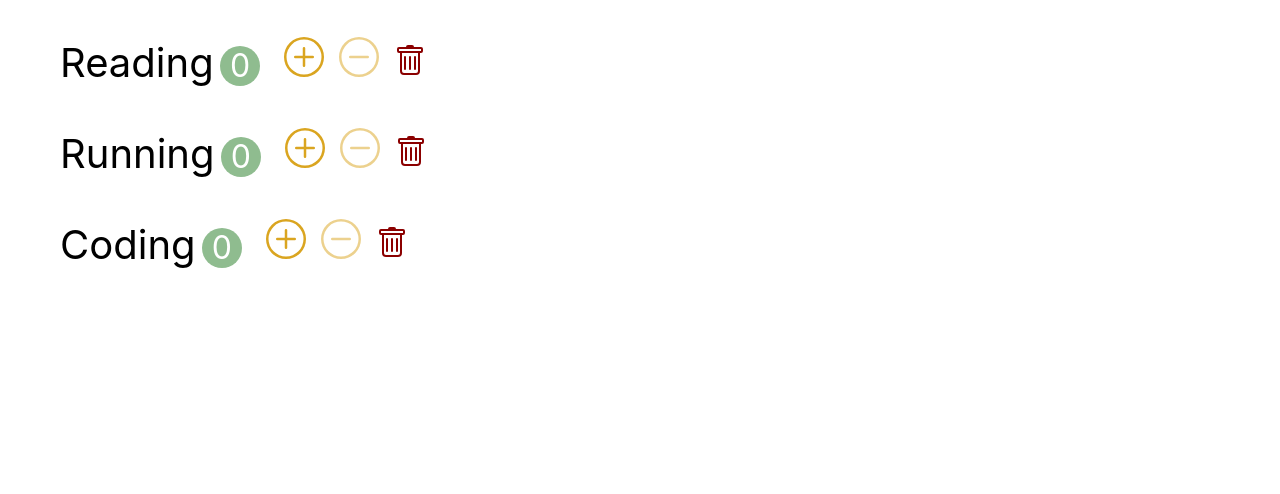
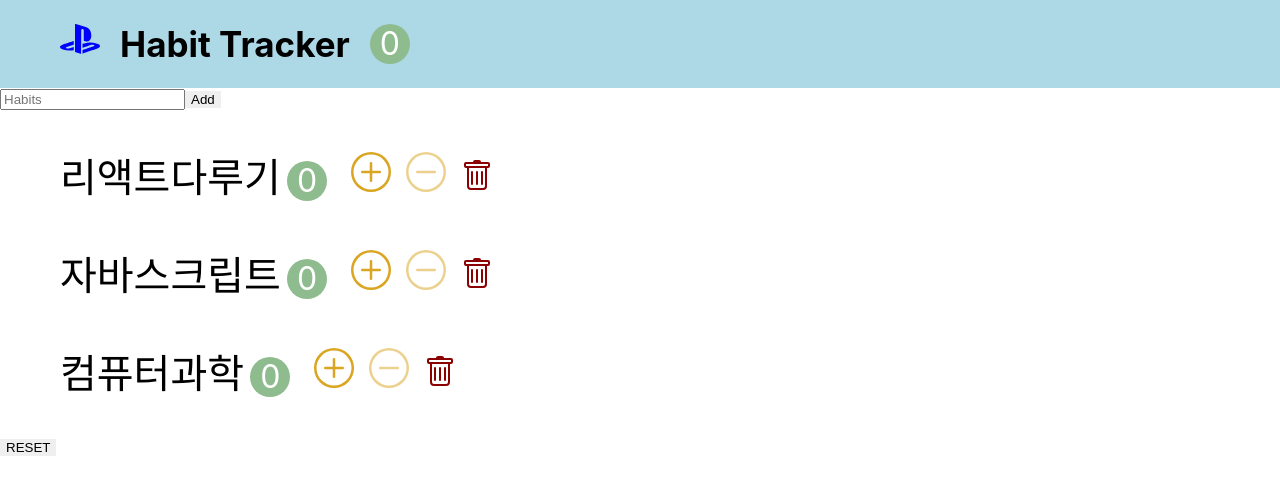
Before and after one commit to Joahkim/Habit-Tracker, a React (Create React App) app: page / in a window 1280 px wide. Shown: the top 494 px of the page. Built offline with nearby package versions, Linux system fonts and the light colour scheme.

Commit message:
Habit Tracker Complete _ Functional

```diff
--- a/src/app.jsx
+++ b/src/app.jsx
@@ -1,45 +1,21 @@
-import React, { Component } from "react";
+import React, { useState } from "react";
 import "./App.css";
-import Habits from "./components/habits";
+import NavFu from "./components/fuNav";
+import FuBody from "./components/FuBody";
 
-class App extends Component {
-  state = {
-    habits: [
-      { id: 1, name: "Reading", count: 0 },
-      { id: 2, name: "Running", count: 0 },
-      { id: 3, name: "Coding", count: 0 },
-    ],
-  };
+function App() {
+  const [habits, setHabits] = useState([
+    { id: 1, name: "리액트다루기", count: 0 },
+    { id: 2, name: "자바스크립트", count: 0 },
+    { id: 3, name: "컴퓨터과학", count: 0 },
+  ]);
 
-  handleIncrement = (habit) => {
-    const habits = [...this.state.habits];
-    const index = habits.indexOf(habit);
-    habits[index].count++;
-    this.setState({ habits });
-  };
-
-  handleDecrement = (habit) => {
-    const habits = [...this.state.habits];
-    const index = habits.indexOf(habit);
-    habits[index].count--;
-    this.setState({ habits });
-  };
-
-  handleDelete = (habit) => {
-    const habits = this.state.habits.filter((item) => item.id !== habit.id);
-    this.setState({ habits });
-  };
-
-  render() {
-    return (
-      <Habits
-        habits={this.state.habits}
-        handleIncrement={this.handleIncrement}
-        handleDecrement={this.handleDecrement}
-        handleDelete={this.handleDelete}
-      />
-    );
-  }
+  return (
+    <>
+      <NavFu habits={habits} />
+      <FuBody habits={habits} setHabits={setHabits} />
+    </>
+  );
 }
 
 export default App;
--- /dev/null
+++ b/src/components/FuAddList.jsx
@@ -0,0 +1,29 @@
+import React, { useRef } from "react";
+
+const FuAddList = ({ habits, setHabits }) => {
+  const inputRef = useRef();
+  const formRef = useRef();
+
+  const submitHabit = (event) => {
+    event.preventDefault();
+    const name = inputRef.current.value;
+    name && handleAdd(name);
+    formRef.current.reset();
+  };
+
+  const handleAdd = (name) => {
+    const added = [{ id: Date.now(), name, count: 0 }, ...habits];
+    setHabits(added);
+  };
+
+  return (
+    <div>
+      <form onClick={submitHabit} ref={formRef}>
+        <input ref={inputRef} type="text" placeholder="Habits" />
+        <button>Add</button>
+      </form>
+    </div>
+  );
+};
+
+export default FuAddList;
--- /dev/null
+++ b/src/components/FuBody.jsx
@@ -0,0 +1,39 @@
+import React from "react";
+import FuHabits from "./fuHabits";
+import FuAddList from "./FuAddList";
+import FuResetBtn from "./FuResetBtn";
+
+const FuBody = ({ habits, setHabits }) => {
+  const handleIncrement = (habit) => {
+    const newHabits = [...habits];
+    const dataIndex = newHabits.indexOf(habit);
+    newHabits[dataIndex].count++;
+    setHabits(newHabits);
+  };
+
+  const handleDecrement = (habit) => {
+    const newHabits = [...habits];
+    const dataIndex = newHabits.indexOf(habit);
+    newHabits[dataIndex].count--;
+    setHabits(newHabits);
+  };
+
+  const handleDelete = (habit) => {
+    const newHabits = habits.filter((item) => item.id !== habit.id);
+    setHabits(newHabits);
+  };
+  return (
+    <>
+      <FuAddList habits={habits} setHabits={setHabits} />
+      <FuHabits
+        habits={habits}
+        handleIncrement={handleIncrement}
+        handleDecrement={handleDecrement}
+        handleDelete={handleDelete}
+      />
+      <FuResetBtn habits={habits} setHabits={setHabits} />
+    </>
+  );
+};
+
+export default FuBody;
--- /dev/null
+++ b/src/components/FuResetBtn.jsx
@@ -0,0 +1,15 @@
+import React from "react";
+
+const FuResetBtn = ({ habits, setHabits }) => {
+  const resetCounts = () => {
+    const newHabits = habits.map((habit) => {
+      habit.count = 0;
+      return habit;
+    });
+    setHabits(newHabits);
+  };
+
+  return <button onClick={resetCounts}>RESET</button>;
+};
+
+export default FuResetBtn;
--- /dev/null
+++ b/src/components/fuHabit.jsx
@@ -0,0 +1,34 @@
+import React from "react";
+import { BsPlusCircle, BsDashCircle, BsTrash } from "react-icons/bs";
+
+const HabitFu = ({ habit, handleIncrement, handleDecrement, handleDelete }) => {
+  const { name, count } = habit;
+
+  return (
+    <li className="habit">
+      <span className="habitName">{name}</span>
+      <span className="habitCount">{count}</span>
+      <button
+        className="habitBtn habitIncrease"
+        onClick={() => handleIncrement(habit)}
+      >
+        <BsPlusCircle />
+      </button>
+      <button
+        className="habitBtn habitDecrease"
+        onClick={() => handleDecrement(habit)}
+        disabled={count === 0}
+      >
+        <BsDashCircle />
+      </button>
+      <button
+        className="habitBtn habitDelete"
+        onClick={() => handleDelete(habit)}
+      >
+        <BsTrash />
+      </button>
+    </li>
+  );
+};
+
+export default HabitFu;
--- /dev/null
+++ b/src/components/fuHabits.jsx
@@ -0,0 +1,25 @@
+import React from "react";
+import Habit from "./fuHabit";
+
+const FuHabits = ({
+  habits,
+  handleIncrement,
+  handleDecrement,
+  handleDelete,
+}) => {
+  return (
+    <ul>
+      {habits.map((habit) => (
+        <Habit
+          habit={habit}
+          key={habit.id}
+          handleIncrement={handleIncrement}
+          handleDecrement={handleDecrement}
+          handleDelete={handleDelete}
+        />
+      ))}
+    </ul>
+  );
+};
+
+export default FuHabits;
--- /dev/null
+++ b/src/components/fuNav.css
@@ -0,0 +1,30 @@
+.navigation {
+  height: 11vh;
+  background-color: lightblue;
+  display: flex;
+  align-items: center;
+  padding-left: 50px;
+}
+
+.navItems {
+  margin: 0 10px;
+}
+.logo {
+  font-size: 40px;
+  color: blue;
+}
+.title {
+  font-size: 35px;
+  font-weight: bold;
+}
+.totalCount {
+  display: inline-block;
+  text-align: center;
+  font-size: 2rem;
+  width: 2.5rem;
+  height: 2.5rem;
+  line-height: 2.5rem;
+  background-color: darkseagreen;
+  color: white;
+  border-radius: 50%;
+}
--- /dev/null
+++ b/src/components/fuNav.jsx
@@ -0,0 +1,25 @@
+import React from "react";
+import { IoLogoPlaystation } from "react-icons/io";
+import "./fuNav.css";
+
+const NavFu = ({ habits }) => {
+  let totalCount = 0;
+
+  habits.forEach((habit) => {
+    totalCount += habit.count;
+  });
+
+  return (
+    <>
+      <nav className="navigation">
+        <span className="navItems logo">
+          <IoLogoPlaystation />
+        </span>
+        <span className="navItems title">Habit Tracker</span>
+        <div className="navItems totalCount">{totalCount}</div>
+      </nav>
+    </>
+  );
+};
+
+export default NavFu;
--- a/src/components/habit.jsx
+++ /dev/null
@@ -1,45 +0,0 @@
-import React, { Component } from "react";
-import { BsPlusCircle, BsDashCircle, BsTrash } from "react-icons/bs";
-
-class Habit extends Component {
-  // handleIncrement = () => {
-  //   this.props.onIncrement(this.props.habit);
-  // };
-  // handleDecrement = () => {
-  //   this.props.onDecrement(this.props.habit);
-  // };
-  // handleDelete = () => {
-  //   this.props.onDelete(this.props.habit);
-  // };
-
-  render() {
-    const { name, count } = this.props.habit;
-    return (
-      <li className="habit">
-        <span className="habitName">{name}</span>
-        <span className="habitCount">{count}</span>
-        <button
-          className="habitBtn habitIncrease"
-          onClick={() => this.props.handleIncrement(this.props.habit)}
-        >
-          <BsPlusCircle />
-        </button>
-        <button
-          className="habitBtn habitDecrease"
-          onClick={() => this.props.handleDecrement(this.props.habit)}
-          disabled={count === 0}
-        >
-          <BsDashCircle />
-        </button>
-        <button
-          className="habitBtn habitDelete"
-          onClick={() => this.props.handleDelete(this.props.habit)}
-        >
-          <BsTrash />
-        </button>
-      </li>
-    );
-  }
-}
-
-export default Habit;
--- a/src/components/habits.jsx
+++ /dev/null
@@ -1,22 +0,0 @@
-import React, { Component } from "react";
-import Habit from "./habit";
-
-class Habits extends Component {
-  render() {
-    return (
-      <ul>
-        {this.props.habits.map((habit) => (
-          <Habit
-            habit={habit}
-            key={habit.id}
-            handleIncrement={this.props.handleIncrement}
-            handleDecrement={this.props.handleDecrement}
-            handleDelete={this.props.handleDelete}
-          />
-        ))}
-      </ul>
-    );
-  }
-}
-
-export default Habits;
```
Also changed, not shown: src/hooks/useHabitCount.jsx (added, +31 -0 lines).
